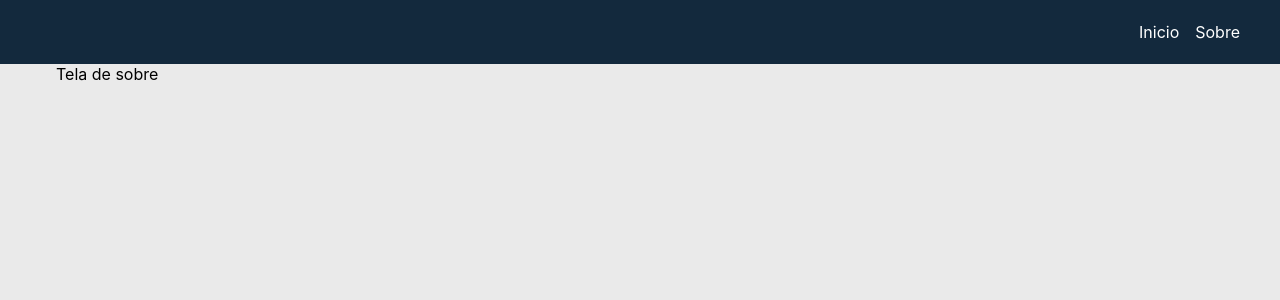
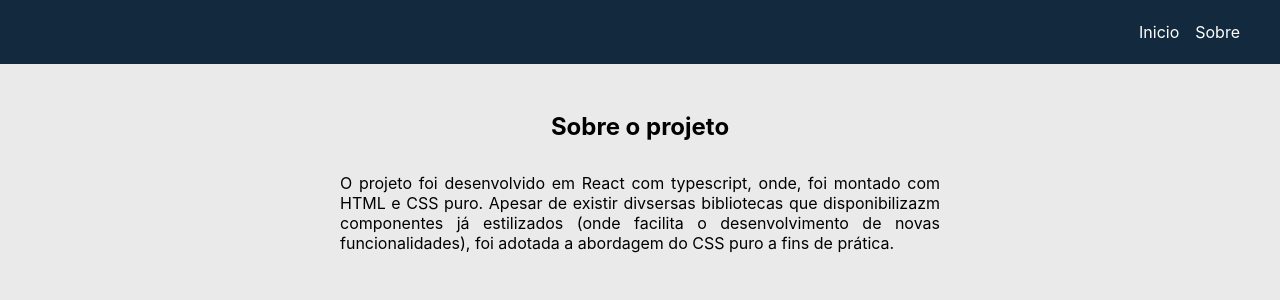
Before and after one commit to anderson-alves427/pokemon-react, a React (Create React App) app: page /sobre in a window 1280 px wide. Shown: the top 300 px of the page. Built offline with nearby package versions, Linux system fonts and the light colour scheme.

Commit message:
Inserindo secao sobre

```diff
--- a/src/pages/Sobre/index.tsx
+++ b/src/pages/Sobre/index.tsx
@@ -1,9 +1,11 @@
+import { dataSobre } from "./mocks";
 import "./styles.css";
 
 export const Sobre = () => {
   return(
     <section className="sobre">
-      Tela de sobre
+      <h2>Sobre o projeto</h2>
+      <p>{dataSobre.descricao}</p>
     </section>
   );
 }
--- /dev/null
+++ b/src/pages/Sobre/mocks/index.ts
@@ -0,0 +1,3 @@
+export const dataSobre = {
+    descricao: "O projeto foi desenvolvido em React com typescript, onde, foi montado com HTML e CSS puro. Apesar de existir divsersas bibliotecas que disponibilizazm componentes já estilizados (onde facilita o desenvolvimento de novas funcionalidades), foi adotada a abordagem do CSS puro a fins de prática."
+}
--- a/src/pages/Sobre/styles.css
+++ b/src/pages/Sobre/styles.css
@@ -0,0 +1,12 @@
+.sobre {
+    display: flex;
+    flex-direction: column;
+    align-items: center;
+    padding: 3rem;
+}
+
+.sobre p {
+    margin-top: 2rem;
+    text-align: justify;
+    max-width: 600px;
+}
```
